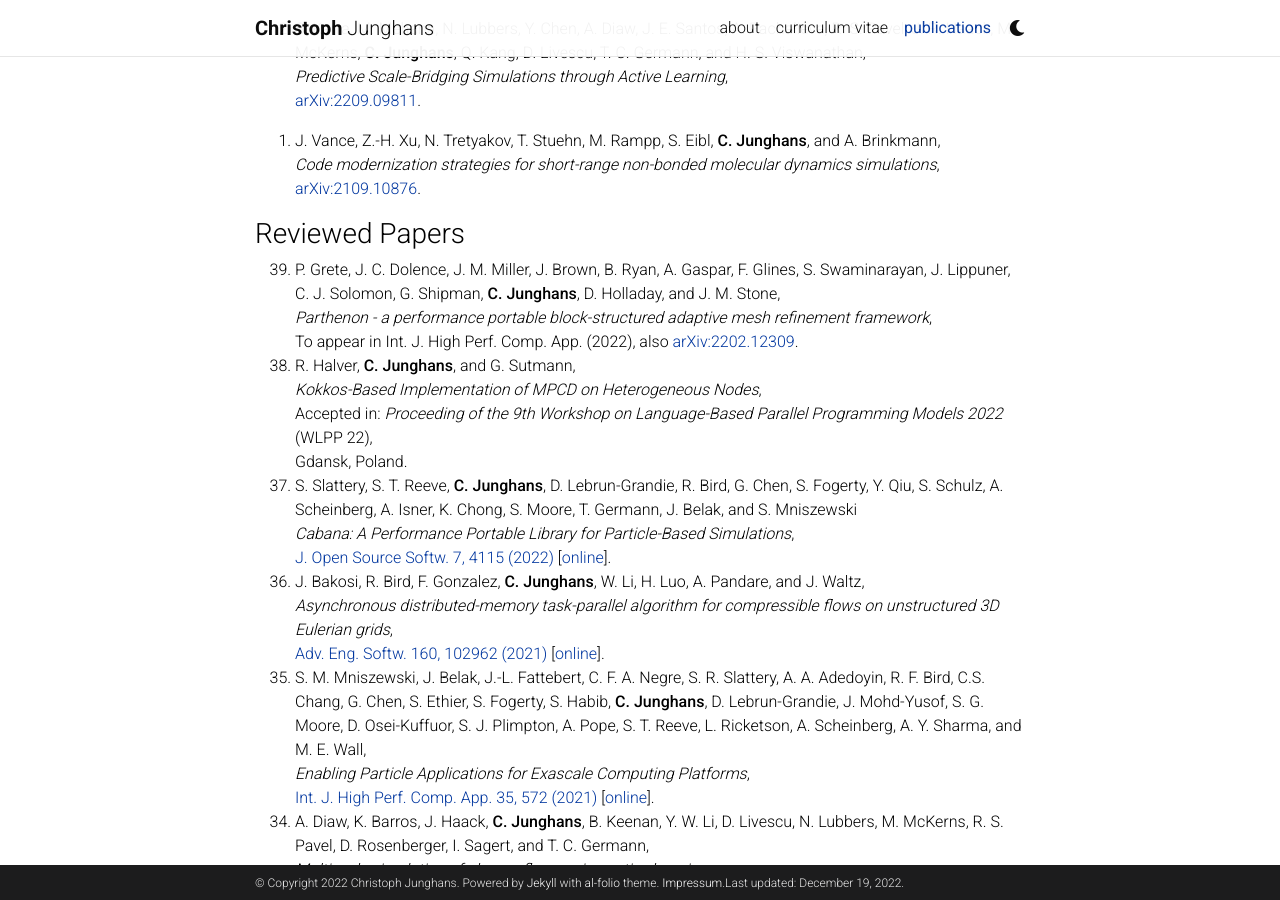
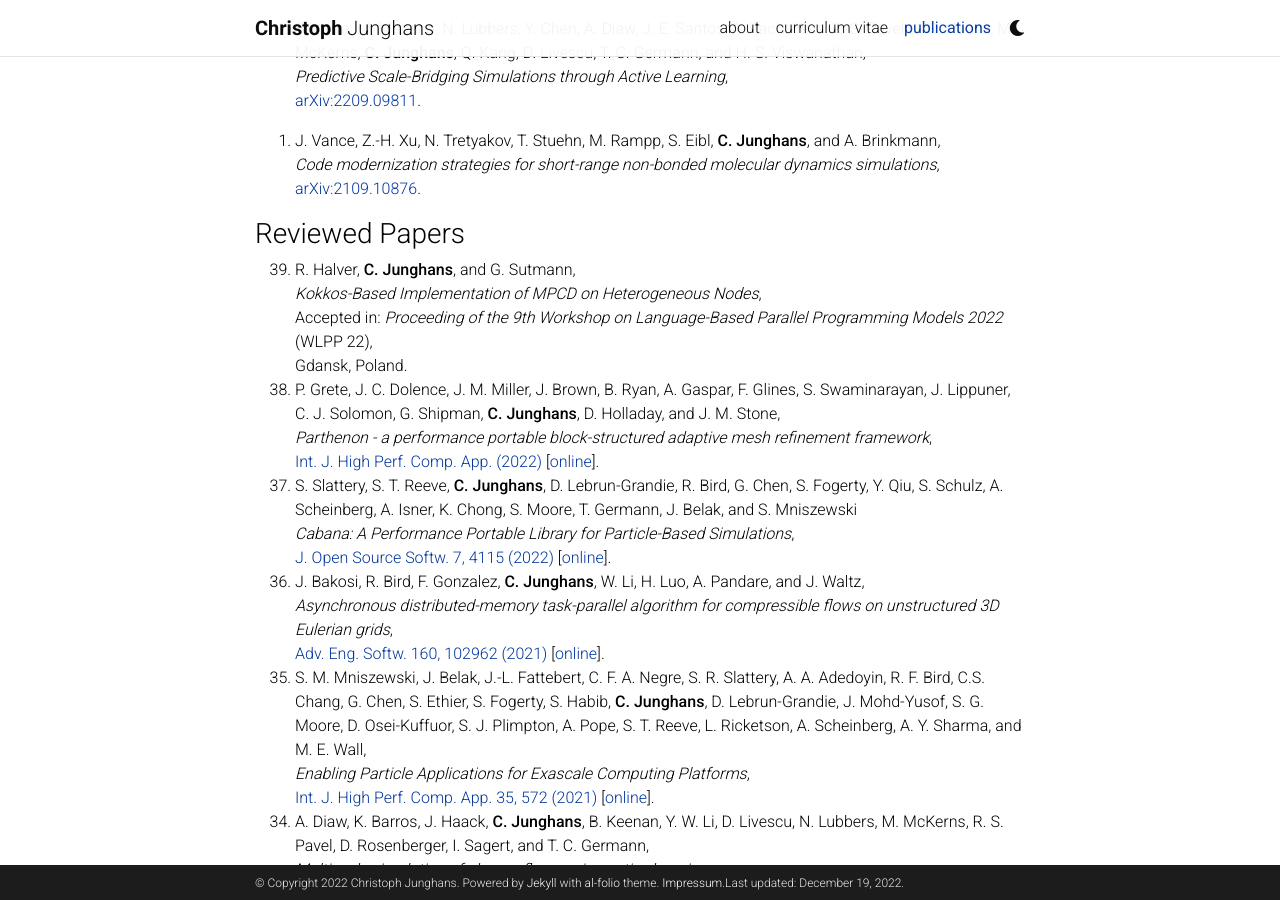
Before and after one commit to junghans/junghans.github.io, a Jekyll site: the page built from _pages/publications.md, in a window 1280 px wide and 900 px high, scrolled down 321 px. Built offline with Jekyll 4.4.1, drawn with Linux system fonts in a browser that asks for light colours; comment, search, counter and statistics services are not loaded; a style sheet for code colours, icons or effects is not loaded.

```diff
--- a/_pages/publications.md
+++ b/_pages/publications.md
@@ -27,13 +27,13 @@ nav: true
 
 {: reversed="reversed"}
 
-0. P. Grete, J. C. Dolence, J. M. Miller, J. Brown, B. Ryan, A. Gaspar, F. Glines, S. Swaminarayan, J. Lippuner, C. J. Solomon, G. Shipman, **C. Junghans**, D. Holladay, and J. M. Stone,<br>
-   *Parthenon - a performance portable block-structured adaptive mesh refinement framework*,<br>
-   To appear in Int. J. High Perf. Comp. App. (2022), also [arXiv:2202.12309](https://arxiv.org/abs/2202.12309).
 0. R. Halver, **C. Junghans**, and G. Sutmann,<br>
    *Kokkos-Based Implementation of MPCD on Heterogeneous Nodes*,<br>
    Accepted in: *Proceeding of the 9th Workshop on Language-Based Parallel Programming Models 2022* (WLPP 22),<br>
    Gdansk, Poland.
+0. P. Grete, J. C. Dolence, J. M. Miller, J. Brown, B. Ryan, A. Gaspar, F. Glines, S. Swaminarayan, J. Lippuner, C. J. Solomon, G. Shipman, **C. Junghans**, D. Holladay, and J. M. Stone,<br>
+   *Parthenon - a performance portable block-structured adaptive mesh refinement framework*,<br>
+   [Int. J. High Perf. Comp. App. (2022)](https://doi.org/10.1177/10943420221143775) [[online](2022b.pdf)].
 0. S. Slattery, S. T. Reeve, **C. Junghans**, D. Lebrun-Grandie, R. Bird, G. Chen, S. Fogerty, Y. Qiu, S. Schulz, A. Scheinberg, A. Isner, K. Chong, S. Moore, T. Germann, J. Belak, and S. Mniszewski<br>
    *Cabana: A Performance Portable Library for Particle-Based Simulations*,<br>
    [J. Open Source Softw. 7, 4115 (2022)](https://doi.org/10.21105/joss.04115) [[online](2022a.pdf)].
```
